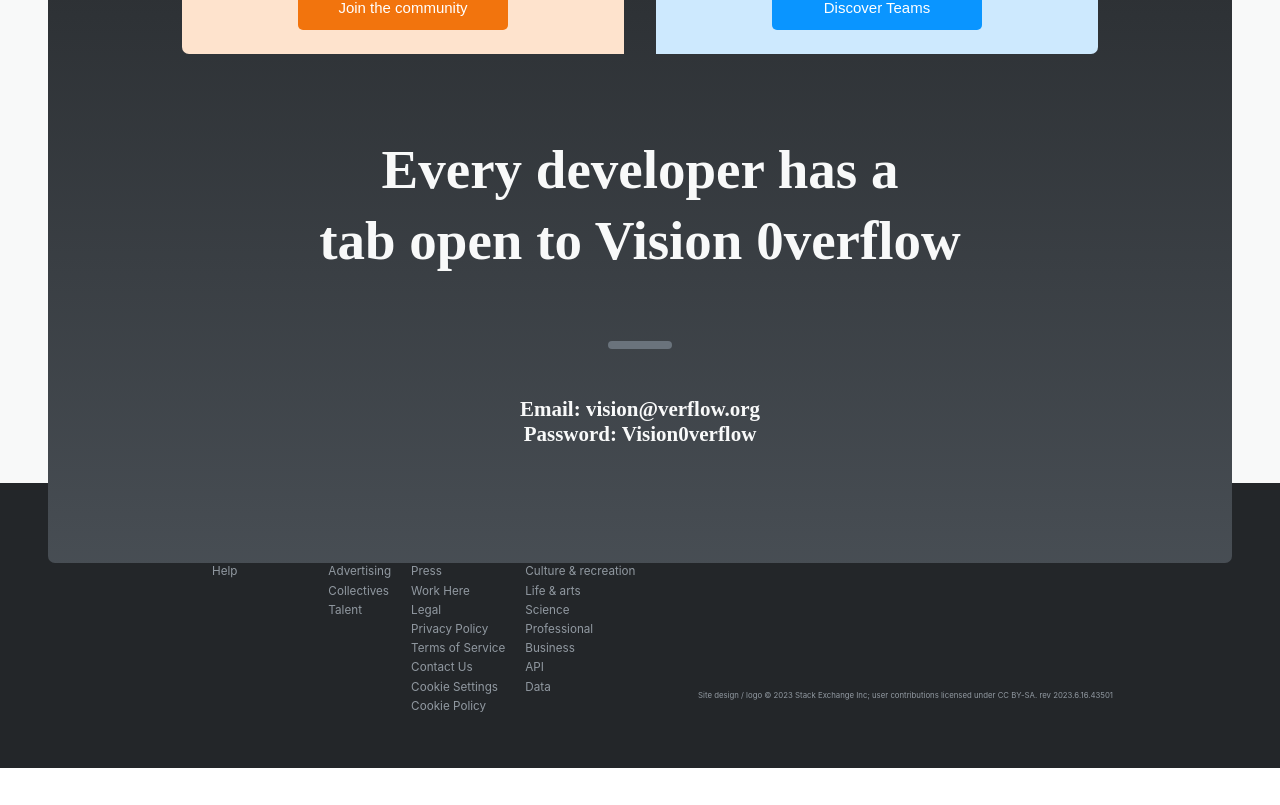
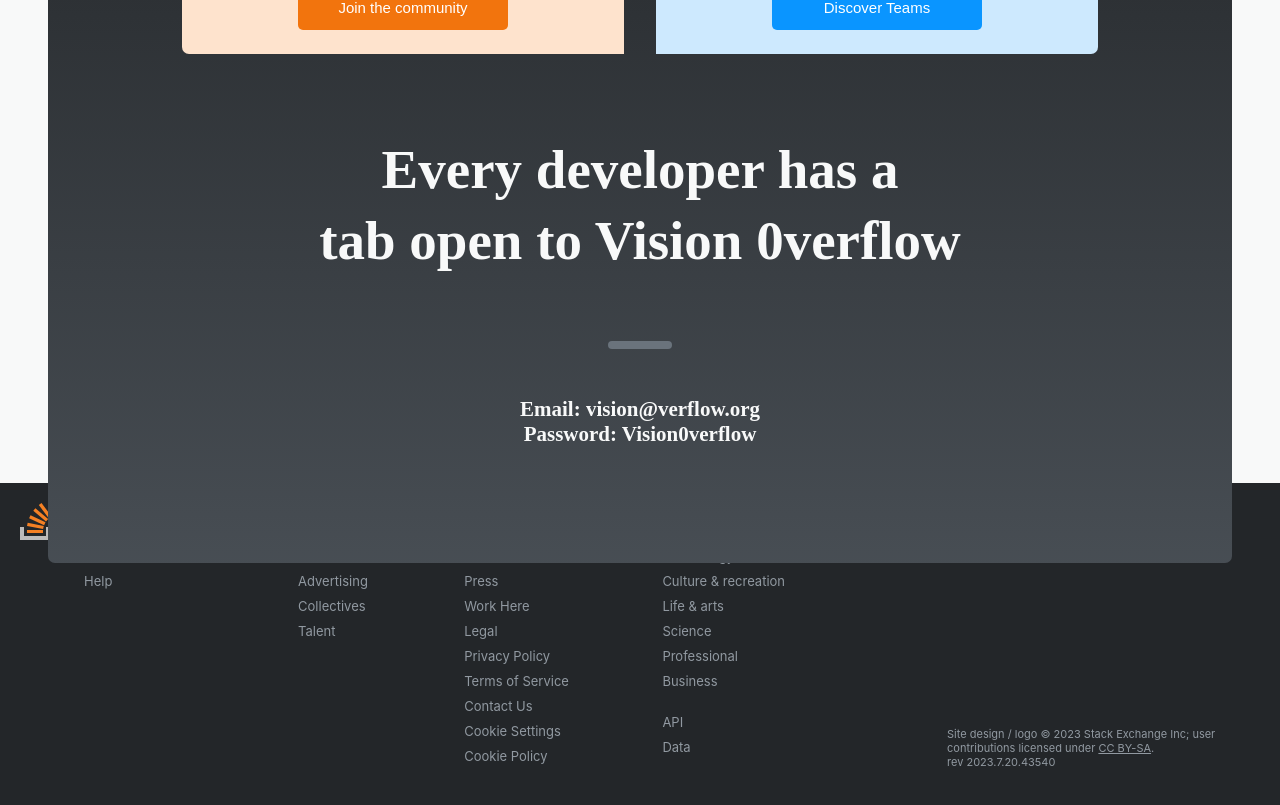
Before and after one commit to stan1ee0/vision0verflow, a React (Create React App) app in the folder client/: page / in a window 1280 px wide. Shown: the part 322-1127 px from the top of the page. Before the commit the page ends 1090 px from the top, so only its background shows below. Built offline with nearby package versions, Linux system fonts and the light colour scheme; no server answers.

Commit message:
[stan1ee0] Applying Final Styles (final) - Completed the Footer component - Completed hovering styles

```diff
--- a/client/src/components/Footer.js
+++ b/client/src/components/Footer.js
@@ -1,133 +1,162 @@
-import { styled } from 'styled-components';
+import {Link} from 'react-router-dom';
+import {styled} from 'styled-components';
 
-import logo from '../images/footerlogo.png';
-
-const FooterWrapper = styled.footer`
-  background-color: #232629;
-  display: flex;
-  align-items: center;
-  padding: 30px;
-  width: 100%;
-  justify-content: center;
+const LogoContainer = styled.div`
+  flex: 0 0 64px;
+  margin: -12px 0 32px 0;
 `;
 
-const LogoImage = styled.img`
-  width: 32px;
-  height: 37px;
-  margin-right: 1rem;
-  margin-bottom: 13rem;
+const Svg = styled.svg`
+  vertical-align: bottom;
 `;
 
-const Nav = styled.nav`
-  color: white;
-  display: flex;
-  justify-content: center;
+const ColumnContainer = styled.div`
+  padding: 0 12px 24px 0;
+  flex: 1 0 auto;
 `;
 
-const Section = styled.div`
-  margin-bottom: 1rem;
-  flex: 1 0 auto;
-  padding: 10px;
+const H5 = styled.h5`
+  margin-top: 0;
+  font-size: 100%;
 `;
 
-const Title = styled.h2`
-  font-size: 0.8rem;
-  font-weight: bold;
-  margin-bottom: 0.5rem;
-  color: #babfc4;
+const TitleLink = styled(Link)`
+  color: hsl(210,8%,75%);
+  text-decoration: none;
+
+  &:hover {
+    color: hsl(210,8%,75%);
+  }
 `;
 
-const List = styled.ul`
-  list-style-type: none;
-  padding: 0;
+const Ul = styled.ul`
   margin: 0;
+  list-style: none;
 `;
 
-const ListItem = styled.li`
-  font-size: 0.9rem;
-  padding: 0.2rem 0;
-  color: #9199a1; /* 9199A1 */
+const Li = styled.li`
+  margin-top: 16px;
 `;
 
-const SocialLinks = styled.div`
-  display: flex;
-  align-items: center;
+const FooterLink = styled(Link)`
+  &:hover {
+    color: hsl(210,8%,65%);
+  }
 `;
 
-const SocialLink = styled.a`
-  font-size: 0.7rem;
-  margin-right: 0.5rem;
-  color: #9199a1; /* 9199A1 */
+const CopyrightContainer = styled.div`
+  flex: 1 1 150px;
+  display: flex;
+  flex-direction: column;
+  font-size: 11px !important;
 `;
 
-const CopyRight = styled.p`
-  font-size: 0.6rem;
-  color: #9199a1; /* 9199A1 */
-  margin-top: 12rem;
+const CopyrightLi = styled.li`
+  margin-left: 12px;
+`;
+
+const P = styled.p`
+  margin-top: auto;
+  margin-bottom: 24px;
+`;
+
+const Span = styled.span`
+  text-decoration: underline !important;
+`;
+
+const CopyrightLink = styled(Link)`
+  line-height: inherit;
+  color: hsl(210,8%,60%);
+  padding: 0;
+
+  &:hover {
+    color: hsl(210,8%,60%);
+  }
 `;
 
 export default function Footer() {
   return (
-    <FooterWrapper>
-      <LogoImage src={logo} alt="Stack Overflow" />
-      <Nav>
-        <Section>
-          <Title>STACK OVERFLOW</Title>
-          <List>
-            <ListItem>Questions</ListItem>
-            <ListItem>Help</ListItem>
-          </List>
-        </Section>
-        <Section>
-          <Title>PRODUCTS</Title>
-          <List>
-            <ListItem>Teams</ListItem>
-            <ListItem>Advertising</ListItem>
-            <ListItem>Collectives</ListItem>
-            <ListItem>Talent</ListItem>
-          </List>
-        </Section>
-        <Section>
-          <Title>COMPANY</Title>
-          <List>
-            <ListItem>About</ListItem>
-            <ListItem>Press</ListItem>
-            <ListItem>Work Here</ListItem>
-            <ListItem>Legal</ListItem>
-            <ListItem>Privacy Policy</ListItem>
-            <ListItem>Terms of Service</ListItem>
-            <ListItem>Contact Us</ListItem>
-            <ListItem>Cookie Settings</ListItem>
-            <ListItem>Cookie Policy</ListItem>
-          </List>
-        </Section>
-        <Section>
-          <Title>STACK EXCHANGE NETWORK</Title>
-          <List>
-            <ListItem>Technology</ListItem>
-            <ListItem>Culture & recreation</ListItem>
-            <ListItem>Life & arts</ListItem>
-            <ListItem>Science</ListItem>
-            <ListItem>Professional</ListItem>
-            <ListItem>Business</ListItem>
-            <ListItem>API</ListItem>
-            <ListItem>Data</ListItem>
-          </List>
-        </Section>
-        <Section>
-          <SocialLinks>
-            <SocialLink href="#">Blog</SocialLink>
-            <SocialLink href="#">Facebook</SocialLink>
-            <SocialLink href="#">Twitter</SocialLink>
-            <SocialLink href="#">LinkedIn</SocialLink>
-            <SocialLink href="#">Instagram</SocialLink>
-          </SocialLinks>
-          <CopyRight>
-            Site design / logo © 2023 Stack Exchange Inc; user contributions
-            licensed under CC BY-SA. rev 2023.6.16.43501
-          </CopyRight>
-        </Section>
-      </Nav>
-    </FooterWrapper>
+    <div className='footer'>
+      <div className='footer-container'>
+        <LogoContainer>
+          <Link to='/'>
+            <Svg width="32" height="37" viewBox="0 0 32 37">
+              <path d="M26 33v-9h4v13H0V24h4v9h22Z" fill="#BCBBBB"></path>
+              <path d="m21.5 0-2.7 2 9.9 13.3 2.7-2L21.5 0ZM26 18.4 13.3 7.8l2.1-2.5 12.7 10.6-2.1 2.5ZM9.1 15.2l15 7 1.4-3-15-7-1.4 3Zm14 10.79.68-2.95-16.1-3.35L7 23l16.1 2.99ZM23 30H7v-3h16v3Z" fill="#F48024"></path>
+            </Svg>
+          </Link>
+        </LogoContainer>
+        <nav className='footer-nav'>
+          <ColumnContainer>
+            <H5 className='footer-title'>
+              <TitleLink to='/'>Stack Overflow</TitleLink>
+            </H5>
+            <Ul>
+              <li><FooterLink className='footer-link' to='/questions'>Questions</FooterLink></li>
+              <li><FooterLink className='footer-link'>Help</FooterLink></li>
+            </Ul>
+          </ColumnContainer>
+          <ColumnContainer>
+            <H5 className='footer-title'>
+              <TitleLink>Products</TitleLink>
+            </H5>
+            <Ul>
+              <li><FooterLink className='footer-link'>Teams</FooterLink></li>
+              <li><FooterLink className='footer-link'>Advertising</FooterLink></li>
+              <li><FooterLink className='footer-link'>Collectives</FooterLink></li>
+              <li><FooterLink className='footer-link'>Talent</FooterLink></li>
+            </Ul>
+          </ColumnContainer>
+          <ColumnContainer>
+            <H5 className='footer-title'>
+              <TitleLink>Company</TitleLink>
+            </H5>
+            <Ul>
+              <li><FooterLink className='footer-link'>About</FooterLink></li>
+              <li><FooterLink className='footer-link'>Press</FooterLink></li>
+              <li><FooterLink className='footer-link'>Work Here</FooterLink></li>
+              <li><FooterLink className='footer-link'>Legal</FooterLink></li>
+              <li><FooterLink className='footer-link'>Privacy Policy</FooterLink></li>
+              <li><FooterLink className='footer-link'>Terms of Service</FooterLink></li>
+              <li><FooterLink className='footer-link'>Contact Us</FooterLink></li>
+              <li><FooterLink className='footer-link'>Cookie Settings</FooterLink></li>
+              <li><FooterLink className='footer-link'>Cookie Policy</FooterLink></li>
+            </Ul>
+          </ColumnContainer>
+          <ColumnContainer>
+            <div>
+              <H5 className='footer-title'>
+                <TitleLink>Stack Exchange Network</TitleLink>
+              </H5>
+              <Ul>
+                <li><FooterLink className='footer-link'>Technology</FooterLink></li>
+                <li><FooterLink className='footer-link'>Culture & recreation</FooterLink></li>
+                <li><FooterLink className='footer-link'>Life & arts</FooterLink></li>
+                <li><FooterLink className='footer-link'>Science</FooterLink></li>
+                <li><FooterLink className='footer-link'>Professional</FooterLink></li>
+                <li><FooterLink className='footer-link'>Business</FooterLink></li>
+                <Li><FooterLink className='footer-link'>API</FooterLink></Li>
+                <li><FooterLink className='footer-link'>Data</FooterLink></li>
+              </Ul>
+            </div>
+          </ColumnContainer>
+        </nav>
+        <CopyrightContainer>
+          <ul className='footer-copyright'>
+            <li><FooterLink className='footer-link'>Blog</FooterLink></li>
+            <CopyrightLi><FooterLink className='footer-link'>Facebook</FooterLink></CopyrightLi>
+            <CopyrightLi><FooterLink className='footer-link'>Twitter</FooterLink></CopyrightLi>
+            <CopyrightLi><FooterLink className='footer-link'>LinkedIn</FooterLink></CopyrightLi>
+            <CopyrightLi><FooterLink className='footer-link'>Instagram</FooterLink></CopyrightLi>
+          </ul>
+          <P>
+            {' '}Site design / logo © 2023 Stack Exchange Inc; user contributions licensed under{' '}
+            <Span><CopyrightLink>CC BY-SA</CopyrightLink></Span>
+            .{' '}
+            <span>rev&nbsp;2023.7.20.43540</span>
+          </P>
+        </CopyrightContainer>
+      </div>
+    </div>
   );
 }
--- a/client/src/components/Header.js
+++ b/client/src/components/Header.js
@@ -17,6 +17,13 @@
   display: flex;
   margin: 0 auto;
   align-items: center;
+`;
+
+const NavLink = styled(Link)`
+  &:hover {
+    background-color: hsl(210,8%,90%);
+    color: hsl(210, 8%, 25%);
+  }
 `;
 
 const LogoSpan = styled.span`
@@ -75,10 +82,14 @@
   display: inline-flex;
 `;
 
-const NavLink = styled(Link)`
+const AvatarLink = styled(Link)`
   padding-left: 12px !important;
   padding-right: 12px !important;
   margin: 0 !important;
+
+  &:hover {
+    background-color: hsl(210,8%,90%);
+  }
 `;
 
 const AvatarContainer = styled.div`
@@ -145,22 +156,22 @@
     <HeaderContainer className='header'>
       <InnerContainer>
       {isLoggedIn ? null : (
-        <Link className='menu-button'>
+        <NavLink className='menu-button'>
           <img src={hamburger} alt="Hamburger"/>
-        </Link>
+        </NavLink>
       )}
-        <Link className='header-logo' to="/">
+        <NavLink className='header-logo' to="/">
           <LogoSpan>Vision 0verflow</LogoSpan>
-        </Link>
+        </NavLink>
         {isLoggedIn ? (
           <ol className='navigation'>
-            <li><Link className='navigation-item'>Products</Link></li>
+            <li><NavLink className='navigation-item'>Products</NavLink></li>
           </ol>
         ) : (
           <ol className='navigation'>
-            <li><Link className='navigation-item'>About</Link></li>
-            <li><Link className='navigation-item'>Products</Link></li>
-            <li><Link className='navigation-item'>For Teams</Link></li>
+            <li><NavLink className='navigation-item'>About</NavLink></li>
+            <li><NavLink className='navigation-item'>Products</NavLink></li>
+            <li><NavLink className='navigation-item'>For Teams</NavLink></li>
           </ol>
         )}
         <Form onSubmit={handleSubmit}>
@@ -178,41 +189,41 @@
         {isLoggedIn ? (
           <ol className='header-content'>
             <NavLi role="none">
-              <NavLink className="header-item user-card" to="/users/1">
+              <AvatarLink className="header-item user-card" to="/users/1">
                 <AvatarContainer className='header-avatar'>
                   <img className='header-avatar-image' alt='Vision0'
                     src='https://s3.amazonaws.com/comicgeeks/characters/avatars/1616.jpg?t=1687973152'
                   />
                 </AvatarContainer>
-              </NavLink>
-            </NavLi>
-            <NavLi role="none">
-              <Link className="header-item">
-                <NavSvg width="20" height="18" viewBox="0 0 20 18">
-                  <path d="M4.63 1h10.56a2 2 0 0 1 1.94 1.35L20 10.79V15a2 2 0 0 1-2 2H2a2 2 0 0 1-2-2v-4.21l2.78-8.44c.25-.8 1-1.36 1.85-1.35Zm8.28 12 2-2h2.95l-2.44-7.32a1 1 0 0 0-.95-.68H5.35a1 1 0 0 0-.95.68L1.96 11h2.95l2 2h6Z"></path>
-                </NavSvg>
-              </Link>
-            </NavLi>
-            <NavLi role="none">
-              <Link className="header-item">
-                <AchievSvg width="18" height="18" viewBox="0 0 18 18">
-                  <path d="M15 2V1H3v1H0v4c0 1.6 1.4 3 3 3v1c.4 1.5 3 2.6 5 3v2H5s-1 1.5-1 2h10c0-.4-1-2-1-2h-3v-2c2-.4 4.6-1.5 5-3V9c1.6-.2 3-1.4 3-3V2h-3ZM3 7c-.5 0-1-.5-1-1V4h1v3Zm8.4 2.5L9 8 6.6 9.4l1-2.7L5 5h3l1-2.7L10 5h2.8l-2.3 1.8 1 2.7h-.1ZM16 6c0 .5-.5 1-1 1V4h1v2Z"></path>
-                </AchievSvg>
-              </Link>
+              </AvatarLink>
             </NavLi>
             <NavLi role="none">
               <NavLink className="header-item">
-                <NavSvg width="18" height="18" viewBox="0 0 18 18">
-                  <path d="M9 1C4.64 1 1 4.64 1 9c0 4.36 3.64 8 8 8 4.36 0 8-3.64 8-8 0-4.36-3.64-8-8-8Zm.81 12.13c-.02.71-.55 1.15-1.24 1.13-.66-.02-1.17-.49-1.15-1.2.02-.72.56-1.18 1.22-1.16.7.03 1.2.51 1.17 1.23ZM11.77 8c-.59.66-1.78 1.09-2.05 1.97a4 4 0 0 0-.09.75c0 .05-.03.16-.18.16H7.88c-.16 0-.18-.1-.18-.15.06-1.35.66-2.2 1.83-2.88.39-.29.7-.75.7-1.24.01-1.24-1.64-1.82-2.35-.72-.21.33-.18.73-.18 1.1H5.75c0-1.97 1.03-3.26 3.03-3.26 1.75 0 3.47.87 3.47 2.83 0 .57-.2 1.05-.48 1.44Z"></path>
+                <NavSvg width="20" height="18" viewBox="0 0 20 18">
+                  <path d="M4.63 1h10.56a2 2 0 0 1 1.94 1.35L20 10.79V15a2 2 0 0 1-2 2H2a2 2 0 0 1-2-2v-4.21l2.78-8.44c.25-.8 1-1.36 1.85-1.35Zm8.28 12 2-2h2.95l-2.44-7.32a1 1 0 0 0-.95-.68H5.35a1 1 0 0 0-.95.68L1.96 11h2.95l2 2h6Z"></path>
                 </NavSvg>
               </NavLink>
             </NavLi>
             <NavLi role="none">
-              <NavLink className="header-item" to='/users/logout'>
+              <NavLink className="header-item">
+                <AchievSvg width="18" height="18" viewBox="0 0 18 18">
+                  <path d="M15 2V1H3v1H0v4c0 1.6 1.4 3 3 3v1c.4 1.5 3 2.6 5 3v2H5s-1 1.5-1 2h10c0-.4-1-2-1-2h-3v-2c2-.4 4.6-1.5 5-3V9c1.6-.2 3-1.4 3-3V2h-3ZM3 7c-.5 0-1-.5-1-1V4h1v3Zm8.4 2.5L9 8 6.6 9.4l1-2.7L5 5h3l1-2.7L10 5h2.8l-2.3 1.8 1 2.7h-.1ZM16 6c0 .5-.5 1-1 1V4h1v2Z"></path>
+                </AchievSvg>
+              </NavLink>
+            </NavLi>
+            <NavLi role="none">
+              <AvatarLink className="header-item">
+                <NavSvg width="18" height="18" viewBox="0 0 18 18">
+                  <path d="M9 1C4.64 1 1 4.64 1 9c0 4.36 3.64 8 8 8 4.36 0 8-3.64 8-8 0-4.36-3.64-8-8-8Zm.81 12.13c-.02.71-.55 1.15-1.24 1.13-.66-.02-1.17-.49-1.15-1.2.02-.72.56-1.18 1.22-1.16.7.03 1.2.51 1.17 1.23ZM11.77 8c-.59.66-1.78 1.09-2.05 1.97a4 4 0 0 0-.09.75c0 .05-.03.16-.18.16H7.88c-.16 0-.18-.1-.18-.15.06-1.35.66-2.2 1.83-2.88.39-.29.7-.75.7-1.24.01-1.24-1.64-1.82-2.35-.72-.21.33-.18.73-.18 1.1H5.75c0-1.97 1.03-3.26 3.03-3.26 1.75 0 3.47.87 3.47 2.83 0 .57-.2 1.05-.48 1.44Z"></path>
+                </NavSvg>
+              </AvatarLink>
+            </NavLi>
+            <NavLi role="none">
+              <AvatarLink className="header-item" to='/users/logout'>
                 <NavSvg width="18" height="18" viewBox="0 0 18 18">
                   <path d="M15 1H3a2 2 0 0 0-2 2v2h16V3a2 2 0 0 0-2-2ZM1 13c0 1.1.9 2 2 2h8v3l3-3h1a2 2 0 0 0 2-2v-2H1v2Zm16-7H1v4h16V6Z"></path>
                 </NavSvg>
-              </NavLink>
+              </AvatarLink>
             </NavLi>
           </ol>
         ) : (
--- a/client/src/index.css
+++ b/client/src/index.css
@@ -636,3 +636,53 @@
     font-weight: normal;
     padding: 0 2px;
 }
+
+.footer {
+    background-color: hsl(210,8%,15%);
+    background-image: none;
+    background-position: top left;
+    background-repeat: no-repeat;
+    border-top: 0;
+    background-size: auto;
+    color: hsl(210,8%,60%);
+    padding-top: 0;
+    padding-bottom: 0;
+}
+
+.footer-container {
+    max-width: 1264px;
+    width: 100%;
+    margin: 0 auto;
+    padding: 32px 12px 12px 12px;
+    display: flex;
+    flex-flow: row wrap;
+}
+
+.footer-nav {
+    display: flex;
+    flex: 2 1 auto;
+    flex-wrap: wrap;
+}
+
+.footer-title {
+    text-transform: uppercase;
+    font-weight: bold;
+    margin-bottom: 12px;
+    color: hsl(210,8%,75%);
+    line-height: calc(17/13);
+}
+
+.footer-link {
+    color: hsl(210,8%,60%);
+    padding: 4px 0;
+    line-height: calc(17/13);
+    display: inline-block;
+    text-decoration: none;
+}
+
+.footer-copyright {
+    display: flex;
+    list-style: none;
+    margin: 0;
+    padding: 0;
+}
```
Also changed, not shown: client/src/components/LeftSide.js (+21 -10 lines), client/src/pages/LoginPage.js (+15 -0 lines), client/src/pages/LogoutPage.js (+11 -1 lines).
